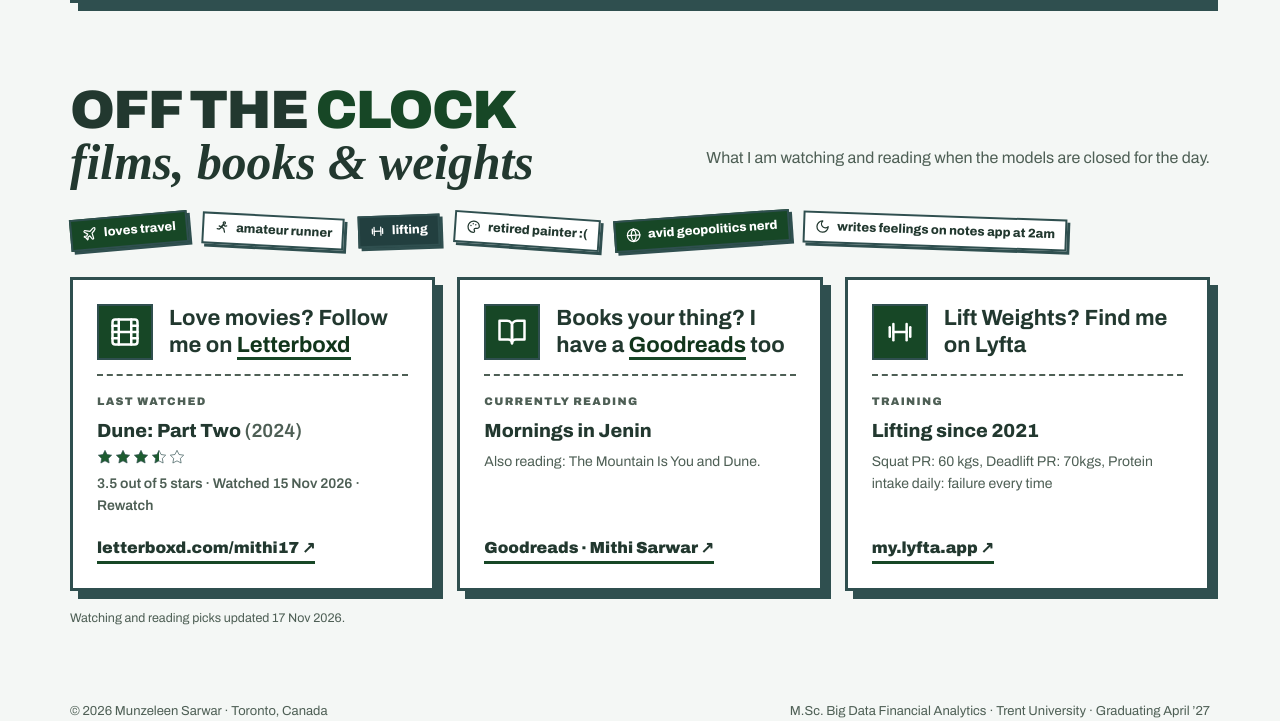
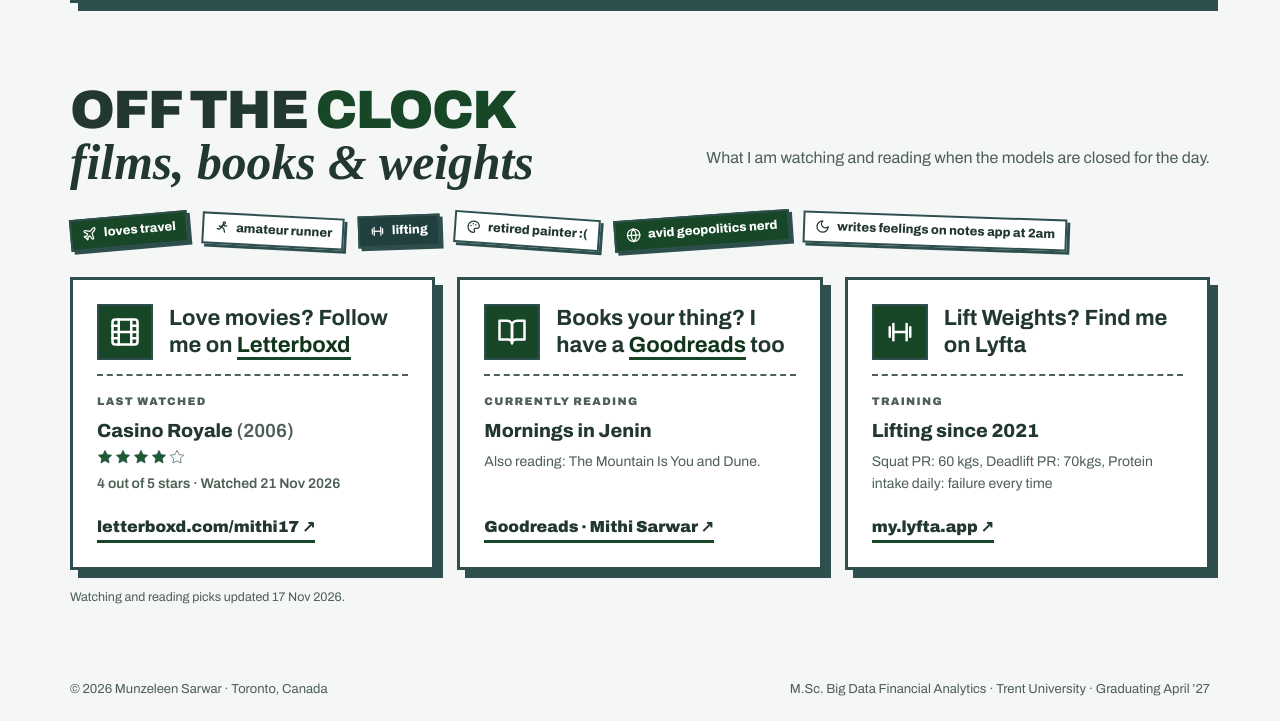
Before and after one commit to MunzeleenSarwar/portfolio, a plain HTML site: page index.html in a window 1280 px wide. Shown: the part 8246-8967 px from the top of the page. After the commit the page ends 8945 px from the top, so only its background shows below. Drawn offline with Linux system fonts and the light colour scheme; a web font is replaced by a local one.

Commit message:
Update Letterboxd to Casino Royale (2006), 4 stars, watched 21 Nov 2026

```diff
--- a/index.html
+++ b/index.html
@@ -829,8 +829,8 @@ html,body{overflow-x:clip}
       </div>
       <div class="fun-now">
         <span class="fun-label">Last watched</span>
-        <p class="fun-title">Dune: Part Two <span>(2024)</span></p>
-        <p class="fun-meta"><span class="stars" role="img" aria-label="Rated 3.5 out of 5 stars"><svg viewBox="0 0 24 24"><polygon points="12 2 15.09 8.26 22 9.27 17 14.14 18.18 21.02 12 17.77 5.82 21.02 7 14.14 2 9.27 8.91 8.26" fill="#1D5C30" stroke="#2F4F4F" stroke-width="1"/></svg><svg viewBox="0 0 24 24"><polygon points="12 2 15.09 8.26 22 9.27 17 14.14 18.18 21.02 12 17.77 5.82 21.02 7 14.14 2 9.27 8.91 8.26" fill="#1D5C30" stroke="#2F4F4F" stroke-width="1"/></svg><svg viewBox="0 0 24 24"><polygon points="12 2 15.09 8.26 22 9.27 17 14.14 18.18 21.02 12 17.77 5.82 21.02 7 14.14 2 9.27 8.91 8.26" fill="#1D5C30" stroke="#2F4F4F" stroke-width="1"/></svg><svg viewBox="0 0 24 24"><defs><linearGradient id="halfStar"><stop offset="50%" stop-color="#1D5C30"/><stop offset="50%" stop-color="#ffffff" stop-opacity="0"/></linearGradient></defs><polygon points="12 2 15.09 8.26 22 9.27 17 14.14 18.18 21.02 12 17.77 5.82 21.02 7 14.14 2 9.27 8.91 8.26" fill="url(#halfStar)" stroke="#2F4F4F" stroke-width="1"/></svg><svg viewBox="0 0 24 24"><polygon points="12 2 15.09 8.26 22 9.27 17 14.14 18.18 21.02 12 17.77 5.82 21.02 7 14.14 2 9.27 8.91 8.26" fill="none" stroke="#2F4F4F" stroke-width="1"/></svg></span> 3.5 out of 5 stars · Watched 15 Nov 2026 · Rewatch</p>
+        <p class="fun-title">Casino Royale <span>(2006)</span></p>
+        <p class="fun-meta"><span class="stars" role="img" aria-label="Rated 4 out of 5 stars"><svg viewBox="0 0 24 24"><polygon points="12 2 15.09 8.26 22 9.27 17 14.14 18.18 21.02 12 17.77 5.82 21.02 7 14.14 2 9.27 8.91 8.26" fill="#1D5C30" stroke="#2F4F4F" stroke-width="1"/></svg><svg viewBox="0 0 24 24"><polygon points="12 2 15.09 8.26 22 9.27 17 14.14 18.18 21.02 12 17.77 5.82 21.02 7 14.14 2 9.27 8.91 8.26" fill="#1D5C30" stroke="#2F4F4F" stroke-width="1"/></svg><svg viewBox="0 0 24 24"><polygon points="12 2 15.09 8.26 22 9.27 17 14.14 18.18 21.02 12 17.77 5.82 21.02 7 14.14 2 9.27 8.91 8.26" fill="#1D5C30" stroke="#2F4F4F" stroke-width="1"/></svg><svg viewBox="0 0 24 24"><polygon points="12 2 15.09 8.26 22 9.27 17 14.14 18.18 21.02 12 17.77 5.82 21.02 7 14.14 2 9.27 8.91 8.26" fill="#1D5C30" stroke="#2F4F4F" stroke-width="1"/></svg><svg viewBox="0 0 24 24"><polygon points="12 2 15.09 8.26 22 9.27 17 14.14 18.18 21.02 12 17.77 5.82 21.02 7 14.14 2 9.27 8.91 8.26" fill="none" stroke="#2F4F4F" stroke-width="1"/></svg></span> 4 out of 5 stars · Watched 21 Nov 2026</p>
       </div>
       <a class="gh" href="https://letterboxd.com/mithi17/" target="_blank" rel="noopener">letterboxd.com/mithi17 ↗</a>
     </article>
```
